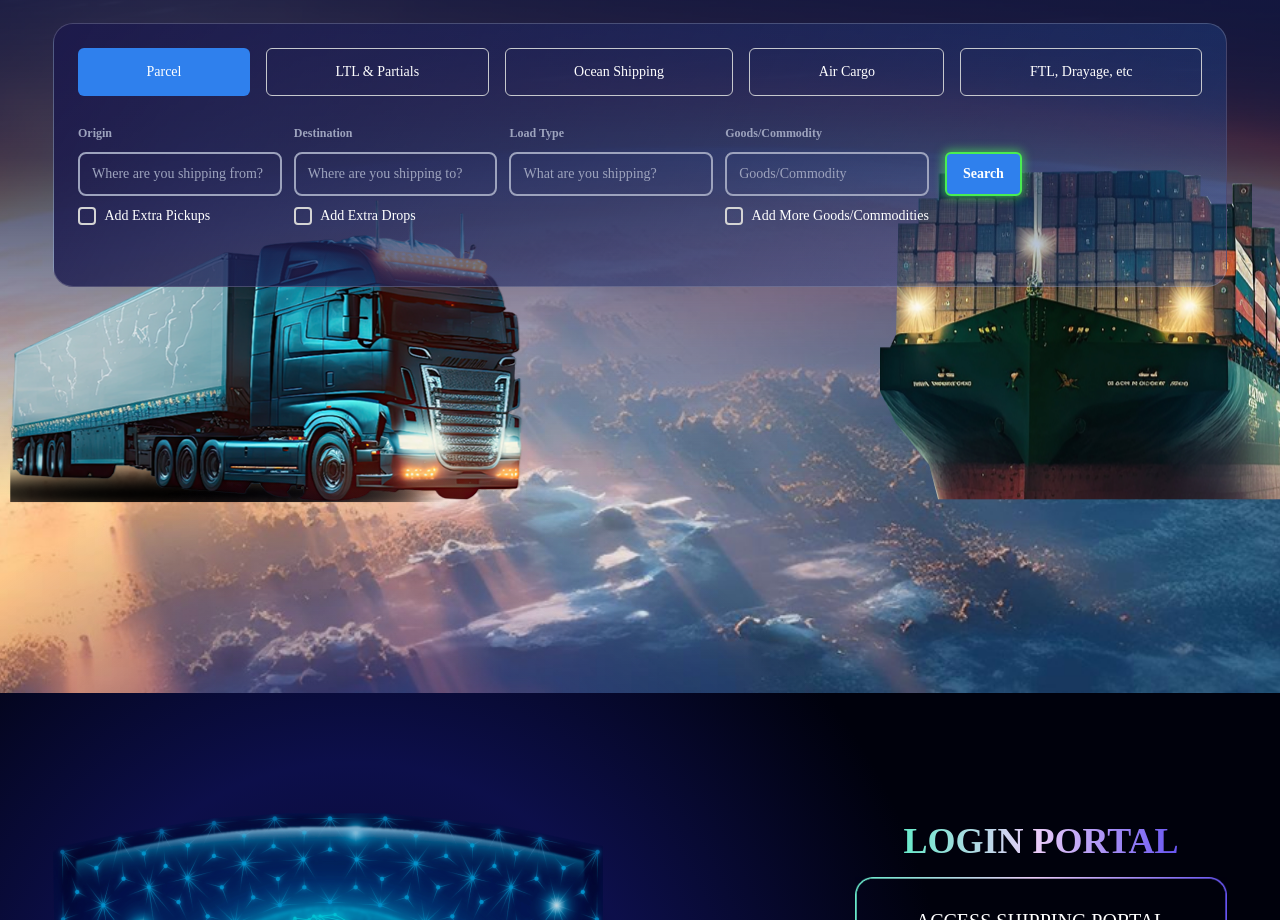
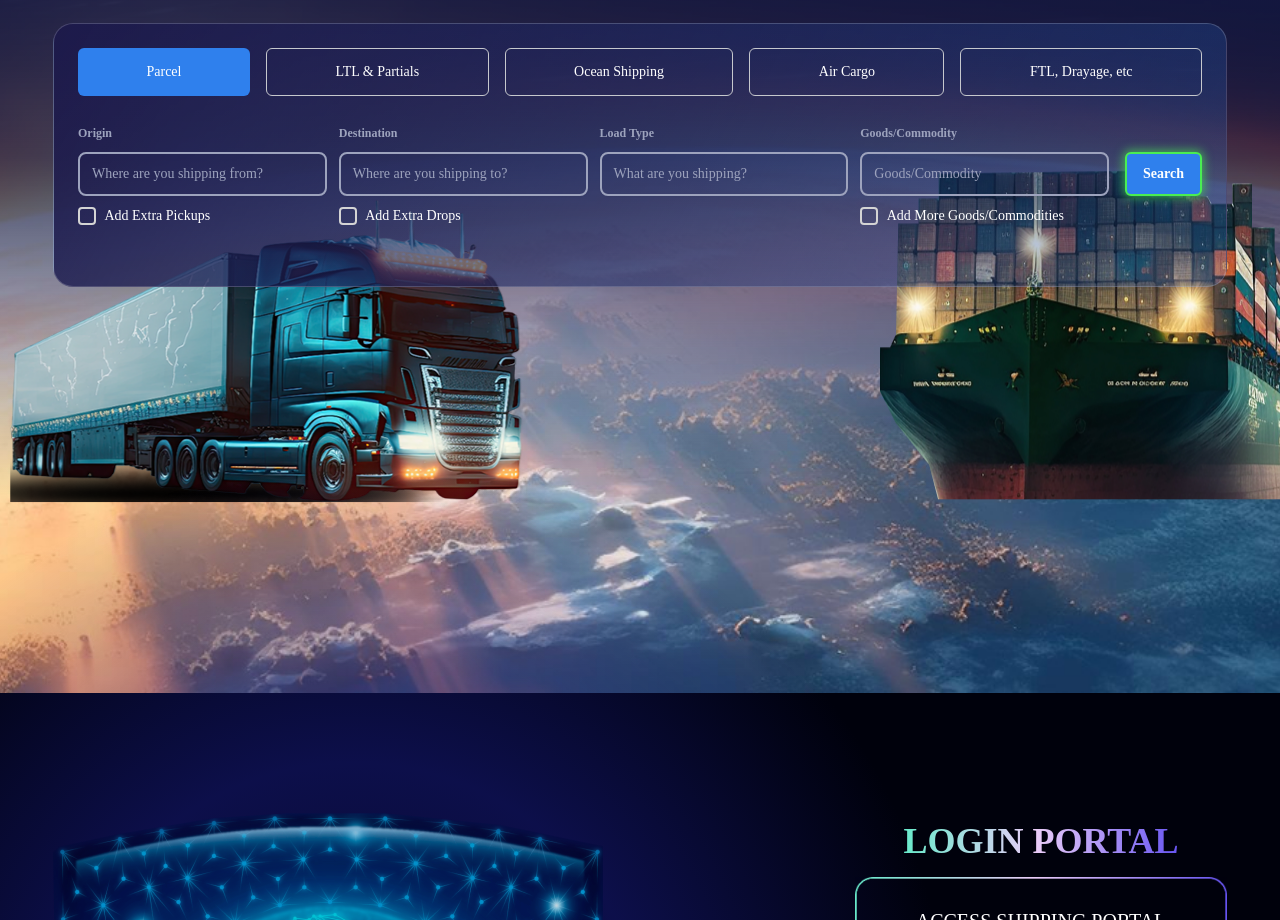
Before and after one commit to jim-carroll-123/rFLEET, a Next.js app: page / in a window 1280 px wide. Shown: the part 1760-2680 px from the top of the page. Built offline with nearby package versions, Linux system fonts and the light colour scheme; what tw-elements would draw is missing.

Commit message:
fix: calculator tab label on completion

```diff
--- a/src/app/(home)/sections/Calculator/Panel/ShippingSteps.tsx
+++ b/src/app/(home)/sections/Calculator/Panel/ShippingSteps.tsx
@@ -14,7 +14,7 @@ interface ShippingStepsProps {
 export const ShippingSteps = ({ shippingStepId, data }: ShippingStepsProps) => {
   return (
     <div className="flex lg:flex-row flex-col gap-d-16">
-      <div>
+      <div className="grow">
         <div className="lg:grid lg:grid-cols-4 gap-d-12 flex flex-col lg:mb-[8px] mb-[6px]">
           <ShippingStep
             target="tab-ship-origin"
@@ -68,7 +68,9 @@ export const ShippingSteps = ({ shippingStepId, data }: ShippingStepsProps) => {
           >
             {data.parcelType ? (
               <div className="flex items-center gap-d-10 text-white font-bold">
-                <div className="text-input">Confirmed</div>
+                <div className="text-input">
+                  {data.parcelType === 'Enter Custom Dimensions' ? 'Custom Dimensions' : data.parcelType}
+                </div>
               </div>
             ) : (
               'What are you shipping?'
```
